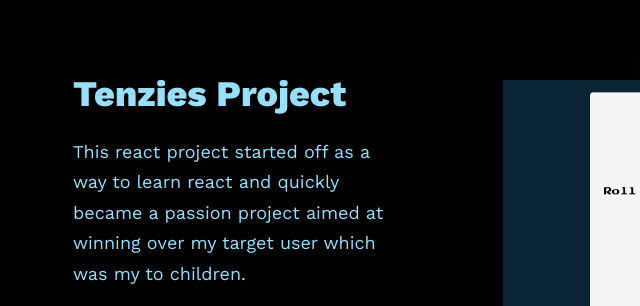
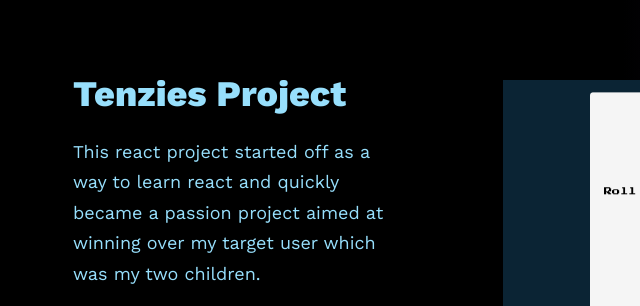
Before and after one commit to anthonyjprater/front-end-portfolio, a website built with Vite: page index.html in a window 1280 px wide. Shown: the part 1620-1926 px from the top of the page, 17-657 px from the left. Built offline with nearby package versions, Linux system fonts and the light colour scheme; files whose address does not match are found by name.

Commit message:
Update index.html

```diff
--- a/index.html
+++ b/index.html
@@ -89,7 +89,7 @@
             <div class="work__text">
               <h3>Tenzies Project</h3>
               <p>
-                This react project started off as a way to learn react and quickly became a passion project aimed at winning over my target user which was my to children.
+                This react project started off as a way to learn react and quickly became a passion project aimed at winning over my target user which was my two children.
               </p>
               <ul class="work__list">
                 <li>React</li>
```
